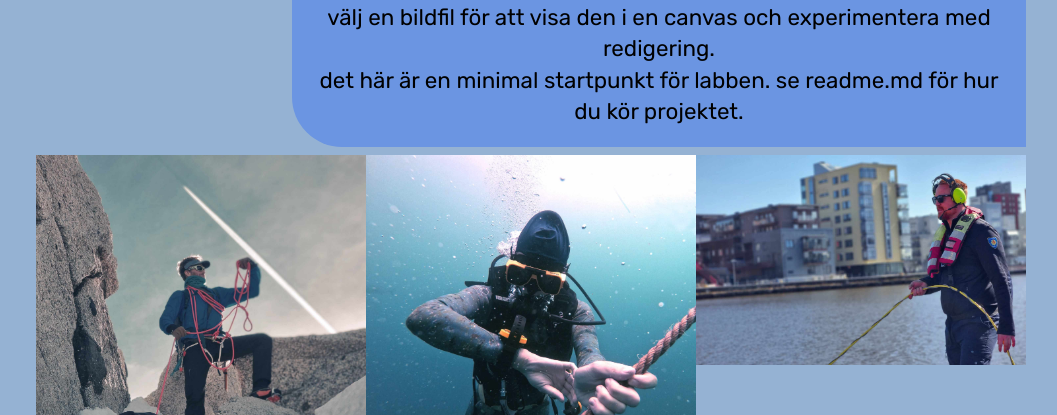
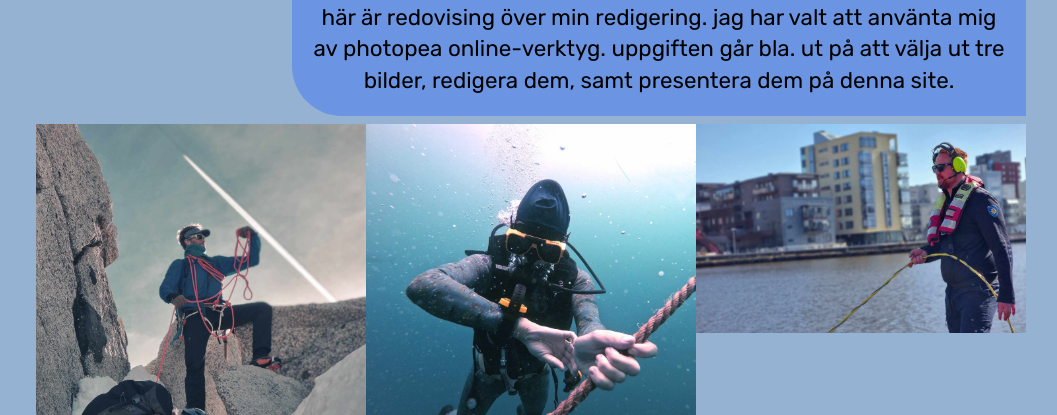
Before and after one commit to jaemting/Grafisk-teknik-for-webb-DT200G-Lab1.2, a website: page index.html in a window 1280 px wide. Shown: the part 385-800 px from the top of the page, without its empty margins (109-1166 px from the left). Drawn offline with Linux system fonts and the light colour scheme.

Commit message:
last last

```diff
--- a/css/style.css
+++ b/css/style.css
@@ -206,4 +206,8 @@ display:inline-block;
 
 
   }
+  .aboutme {
+    margin-top: 1vh;
+
+  }
 }
--- a/index.html
+++ b/index.html
@@ -28,12 +28,7 @@
   <main>
     <section class="index-one">
     <h2>DT200G Laboration 1.2 — Bildredigering</h2>
-    <p>Välj en bildfil för att visa den i en canvas och experimentera med redigering.</p>
-
-
-
-
-    <p class="note">Det här är en minimal startpunkt för labben. Se README.md för hur du kör projektet.</p>
+    <p>Här är redovising över min redigering. Jag har valt att använta mig av Photopea online-verktyg. Uppgiften går bla. ut på att välja ut tre bilder, redigera dem, samt presentera dem på denna site. </p>
   </section>
   <div id="photos-main"><img src="/img/bilserie015klar.jpg" alt="Bergsklättrare">  <img src="/img/bilserie008v2.jpg" alt="dykare"> <img src="/img/bilserie009.jpg" alt="hamnarbetare"> </div>
   </main>
```
